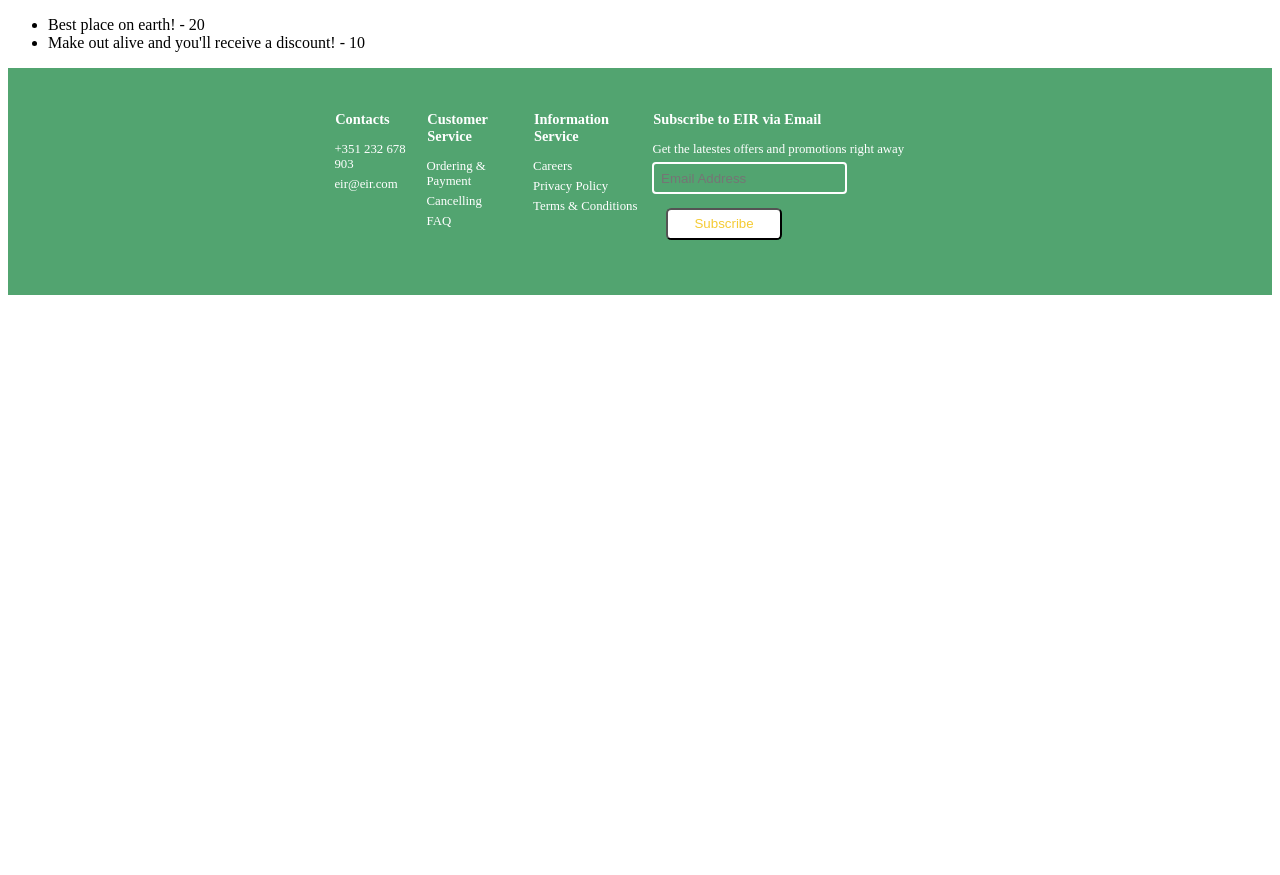
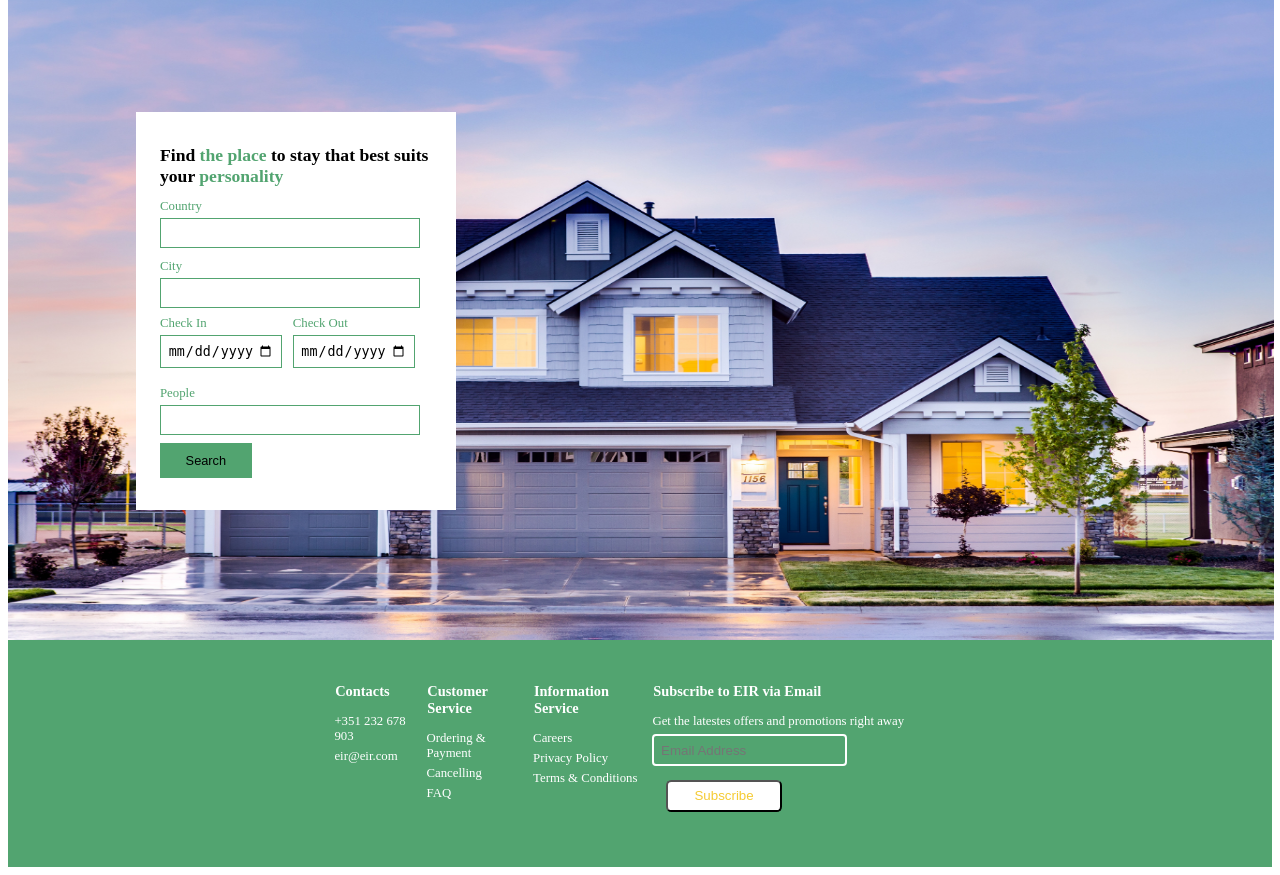
Before and after one commit to andrefmrocha/Eir, a PHP site: page / in a window 1280 px wide. Shown: the part 132-1007 px from the top of the page. Before the commit the page ends 427 px from the top, so only its background shows below. Run offline with PHP 8.4, Linux system fonts and the light colour scheme; data comes from the database, SQL or seed files in the repository.

Commit message:
Added mainpage styling

```diff
--- a/index.php
+++ b/index.php
@@ -2,9 +2,6 @@
     session_start();
     include_once('templates/common.php');
     drawHeader();
-?>
-        <div id="content">
-        </div>
-<?php
+    drawMainPage();
     drawFooter();
 ?>
--- a/styles/style.css
+++ b/styles/style.css
@@ -85,3 +85,68 @@
     border-radius: 0.4em;
     margin: 1em;
 }
+
+#mainpage-img {
+  width: 98.9%;
+  height: 80vh;
+  position: absolute;
+}
+
+.card {
+  position: relative;
+  display: inline-block;
+  padding: 1.5em;
+  background-color: var(--background-color);
+  margin: 0 0 0 8em;
+  top: 7em;
+  width: 17em;
+}
+
+.card > div {
+  font-size: 1.1em;
+  font-weight: bold;
+  margin: auto;
+}
+
+.card > div > h6 {
+  display: inline-block;
+  font-size: 1em;
+  margin: auto;
+  color: var(--primary-color);
+}
+
+#mainpage-section{
+  height: 80vh;
+}
+
+.card div{
+  margin: 0.5em auto;
+}
+
+.card label {
+  font-size: 0.8em;
+  color: var(--primary-color);
+}
+.card label > input {
+  display: block;
+  border: 0.5px solid var(--primary-color);
+  padding: 0.5em;
+  width: 90%;
+  margin-bottom: 0.5em;
+  margin-top: 0.3em;
+}
+
+.card #submit{
+  background-color: var(--primary-color);
+  border: 0;
+  padding: 0.8em 2em;
+  font-size: 0.8em;
+}
+
+div#dates{
+  display: flex;
+}
+div#dates label > input{
+  display: inline-block;
+  width: 8em;
+}
--- a/templates/common.php
+++ b/templates/common.php
@@ -84,12 +84,63 @@
                     Get the latestes offers and promotions right away
                 </li>
                 <li>
-                    <input id="email"type="text" placeholder="Email Address">
+                    <input id="email" type="text" placeholder="Email Address">
                     <input id="subscribe" type="submit" value="Subscribe">
                 </li>
             </ul>
         </footer>
+
         <body>
 
     </html>
 <?php } ?>
+
+
+<?php
+function drawMainPage()
+{
+
+    ?>
+    <section id="mainpage-section">
+        <img id="mainpage-img" src="assets/house.jpg" alt="Beautiful House">
+        <span class="card">
+            <div>
+                Find <h6> the place </h6> to stay that best suits your <h6> personality </h6>
+            </div>
+            <form action="pages/list-houses.php" method="GET">
+                <div>
+                    <label for="country">
+                        Country
+                        <input id="country" type="text">
+                    </label>
+                </div>
+                <div>
+                    <label for="city">
+                        City
+                        <input id="city" type="text">
+                    </label>
+                </div>
+                <div id="dates">
+                    <label for="check-in">
+                        Check In
+                        <input id="check-in" type="date">
+                    </label>
+                    <label for="check-out">
+                        Check Out
+                        <input id="check-out" type="date">
+                    </label>
+                </div>
+                <div>
+                    <label for="people">
+                        People
+                        <input id="people" type="number">
+                    </label>
+                </div>
+                <div>
+                    <input id="submit" type="submit" value="Search">
+                </div>
+            </form>
+        </span>
+    </section>
+
+<?php } ?>
```
Also changed, not shown: assets/house.jpg (added).
